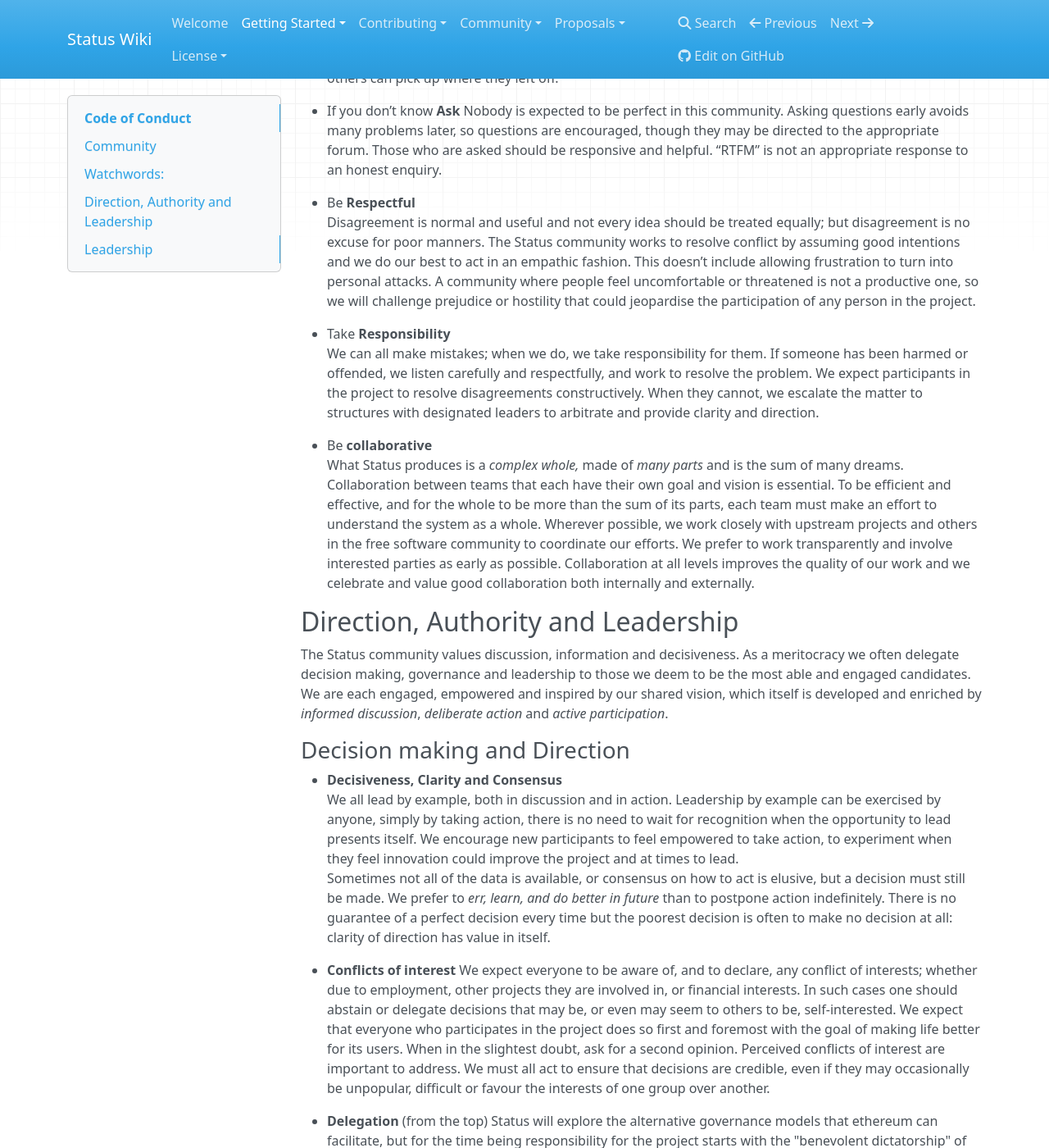
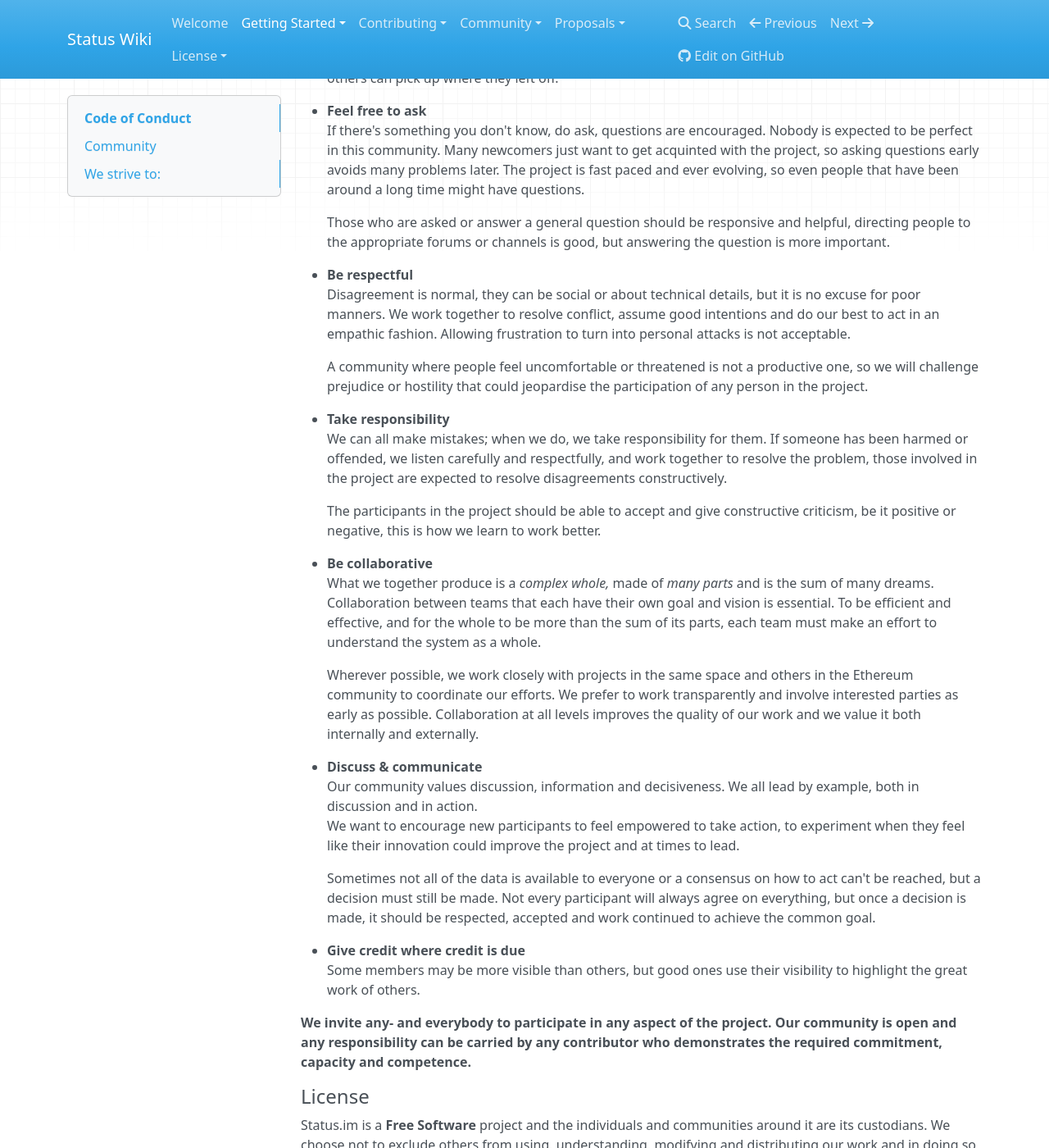
Before and after one commit to status-im/wiki.status.im, an MkDocs documentation site: the page built from docs/getting-started/code-of-conduct.md, in a window 1280 px wide and 1400 px high, scrolled down 936 px. Shown: the whole window at 82% size. Built offline with MkDocs 1.6.1, drawn with Linux system fonts in a browser that asks for light colours; nearby versions of some CDN libraries; old or Windows-style settings are respelled for this version of MkDocs; some of the changed text lies outside the part shown.

Commit message:
Shorten code-of-conduct.md

```diff
--- a/docs/getting-started/code-of-conduct.md
+++ b/docs/getting-started/code-of-conduct.md
@@ -1,93 +1,62 @@
 # Code of Conduct
 
-This page outlines how you should govern yourself when participating in the Status community. For more practical tips and suggestions please refer to [how to grow our Community](../community/how-to-grow-our-community.md).
+This page outlines how you should govern yourself when participating in the Status community. For more practical tips and suggestions on how to help the project and contribute, please refer to either of these guides, [How to grow our Community](../community/how-to-grow-our-community.md) or [Introduction for developers](../docs/contributing/development/introduction.md).
 
-This document is not a rulebook, and is neither exhaustive nor complete. The Code of Conduct serves to distil our common understanding that we are all responsible for maintaining and developing this shared environment and it’s culture of productive, collaborative, social responsibility. We expect community members to follow the spirit as much as the letter of this documentation in there dealings in the Status community.
+The Code of Conduct serves to establish guidelines on how to conduct your behaviour. We are all responsible for maintaining and developing this shared environment.
+We want to have a common productive, collaborative and socially responsible space. We hope that all our community members share our views and nurture this spirit and culture in their dealings with the Status community.
 
 
 ## Community
-Status is about earning and showing respect for one another: the word itself captures the spirit of social esteem in a human community.
+Status is about showing respect and humanity for one another: the word itself captures the spirit of social esteem in a human community.
 
-The Status developer community is a productive and agile place, that can welcome new ideas in a complex field. We wish to improve every process every year, and foster collaboration between groups with very different needs, interests and skills.
+We want to grow a productive and agile place that can welcome new ideas in a complex field. We wish to improve every process in every development cycle and foster collaboration between groups with very different needs, interests and skills.
 
-We gain strength from diversity, and actively seek participation from those who enhance it. This code of conduct exists to ensure that diverse groups collaborate to mutual advantage and enjoyment.
+We gain strength from diversity, and actively seek participation from those who enhance it. This Code of Conduct exists to ensure that diverse groups collaborate to mutual advantage and enjoyment.
 
-The Code of Conduct governs how we behave both in public and in private whenever the project or community will be effected by our actions. We expect it to be honoured by everyone who represents the project officially or informally, claims affiliation with the project, or participates directly.
+This Code of Conduct governs how we behave in public or in private whenever the project will be judged by our actions. We expect it to be honoured by everyone who represents the project officially or informally, claims affiliation with the project, or participates directly.
 
 
-##Watchwords:
-We strive to be collaborative, considerate, respectful and responsible. Below you will find some of the core watchwords that keep the Status community strong.
+## We strive to:
 
 - **Reciprocate**
-Nothing is more important than to show appreciation for every and anyone’s contributions, big or small. We show reciprocation by saying thank-you, contributing ourselves or paying it forward.
+Nothing is more important than to show appreciation for every and anyones contributions, no matter if big or small. We show reciprocation by saying thank-you, contributing ourselves or paying it forward.
 
-- Be **Considerate**
+- **Be considerate**
 Our work will be used by other people, and we in turn depend on the work of others. Any decision we take will affect users and colleagues, and we should consider them when making decisions.
-When somebody leaves or disengages from the project, we ask that they do so in a way that minimises disruption to the project. They should tell people they are leaving and take the proper steps to ensure that others can pick up where they left off.
 
-- If you don’t know **Ask**
-Nobody is expected to be perfect in this community. Asking questions early avoids many problems later, so questions are encouraged, though they may be directed to the appropriate forum. Those who are asked should be responsive and helpful.  “RTFM” is not an appropriate response to an honest enquiry.
+	When somebody leaves or disengages from the project, we ask that they do so in a way that minimises disruption to the project. They should tell people they are leaving and take the proper steps to ensure that others can pick up where they left off.
 
-- Be **Respectful**
-Disagreement is normal and useful and not every idea should be treated equally; but disagreement is no excuse for poor manners. The Status community works to resolve conflict by assuming good intentions and we do our best to act in an empathic fashion. This doesn’t include allowing frustration to turn into personal attacks. A community where people feel uncomfortable or threatened is not a productive one, so we will challenge prejudice or hostility that could jeopardise the participation of any person in the project.
+- **Feel free to ask**
+If there's something you don't know, do ask, questions are encouraged. Nobody is expected to be perfect in this community. Many newcomers just want to get acquinted with the project, so asking questions early avoids many problems later. The project is fast paced and ever evolving, so even people that have been around a long time might have questions.
 
-- Take **Responsibility**
-We can all make mistakes; when we do, we take responsibility for them. If someone has been harmed or offended, we listen carefully and respectfully, and work to resolve the problem.
-We expect participants in the project to resolve disagreements constructively. When they cannot, we escalate the matter to structures with designated leaders to arbitrate and provide clarity and direction.
+	Those who are asked or answer a general question should be responsive and helpful, directing people to the appropriate forums or channels is good, but answering the question is more important.
 
-- Be **collaborative**
-What Status produces is a *complex whole,* made of *many parts* and is the sum of many dreams. Collaboration between teams that each have their own goal and vision is essential.  To be efficient and effective, and for the whole to be more than the sum of its parts, each team must make an effort to understand the system as a whole.
-Wherever possible, we work closely with upstream projects and others in the free software community to coordinate our efforts. We prefer to work transparently and involve interested parties as early as possible. Collaboration at all levels improves the quality of our work and we celebrate and value good collaboration both internally and externally.
+- **Be respectful**
+Disagreement is normal, they can be social or about technical details, but it is no excuse for poor manners. We work together to resolve conflict, assume good intentions and do our best to act in an empathic fashion. Allowing frustration to turn into personal attacks is not acceptable.
 
+	A community where people feel uncomfortable or threatened is not a productive one, so we will challenge prejudice or hostility that could jeopardise the participation of any person in the project.
 
+- **Take responsibility**
+We can all make mistakes; when we do, we take responsibility for them. If someone has been harmed or offended, we listen carefully and respectfully, and work together to resolve the problem, those involved in the project are expected to resolve disagreements constructively.
 
+	The participants in the project should be able to accept and give constructive criticism, be it positive or negative, this is how we learn to work better.
 
-## Direction, Authority and Leadership
-The Status community values discussion, information and decisiveness.  As a meritocracy we often delegate decision making, governance and leadership to those we deem to be the most able and engaged candidates.  We are each engaged, empowered and inspired by our shared vision, which itself is developed and enriched by *informed discussion*, *deliberate action* and *active participation*.
+- **Be collaborative**
+What we together produce is a *complex whole,* made of *many parts* and is the sum of many dreams. Collaboration between teams that each have their own goal and vision is essential. To be efficient and effective, and for the whole to be more than the sum of its parts, each team must make an effort to understand the system as a whole.
 
+	Wherever possible, we work closely with projects in the same space and others in the Ethereum community to coordinate our efforts. We prefer to work transparently and involve interested parties as early as possible.   Collaboration at all levels improves the quality of our work and we value it both internally and externally.
 
-### Decision making and Direction
+- **Discuss & communicate**
+Our community values discussion, information and decisiveness. We all lead by example, both in discussion and in action.
+We want to encourage new participants to feel empowered to take action, to experiment when they feel like their innovation could improve the project and at times to lead.
 
-- **Decisiveness, Clarity and Consensus**
-We all lead by example, both in discussion and in action. Leadership by example can be exercised by anyone, simply by taking action, there is no need to wait for recognition when the opportunity to lead presents itself. We encourage new participants to feel empowered to take action, to experiment when they feel innovation could improve the project and at times to lead.
-Sometimes not all of the data is available, or consensus on how to act is elusive, but a decision must still be made.  We prefer to *err, learn, and do better in future* than to postpone action indefinitely.  There is no guarantee of a perfect decision every time but the poorest decision is often to make no decision at all: clarity of direction has value in itself.
+	Sometimes not all of the data is available to everyone or a consensus on how to act can't be reached, but a decision must still be made. Not every participant will always agree on everything, but once a decision is made, it should be respected, accepted and work continued to achieve the common goal.
 
-- **Conflicts of interest**
-We expect everyone to be aware of, and to declare, any conflict of interests; whether due to employment, other projects they are involved in, or financial interests.  In such cases one should abstain or delegate decisions that may be, or even may seem to others to be, self-interested. We expect that everyone who participates in the project does so  first and foremost with the goal of making life better for its users.
-When in the slightest doubt, ask for a second opinion. Perceived conflicts of interest are important to address.  We must all act to ensure that decisions are credible, even if they may occasionally be unpopular, difficult or favour the interests of one group over another.
+- **Give credit where credit is due**
+Some members may be more visible than others, but good ones use their visibility to highlight the great work of others.
 
-- **Delegation** (from the top)
-Status will explore the alternative governance models that ethereum can facilitate, but for the time being responsibility for the project starts with the "benevolent dictatorship" of it’s founders, who delegate specific responsibilities and the corresponding authority to a series of teams, councils and individuals, starting with the Community Council ("CC"). That Council, or its delegated representative, will guide development and arbitrate any development dispute.
-Nominations to the boards and councils are at the discretion of the Community Council, however the Community Council welcomes and will seek the input of the wider community before confirming appointments.
+**We invite any- and everybody to participate in any aspect of the project. Our community is open and any responsibility can be carried by any contributor who demonstrates the required commitment, capacity and competence.**
 
-- **Disagreements**
-Disagreements, both social and technical, are normal, but we do not allow them to persist and fester specially if they may leave others uncertain of the agreed direction.  We recognise that the project as a whole works better when we trust the teams closest to a problem to make the decision for the community. If we learn of a decision that we disagree with, we can engage the relevant team to find common ground, and failing that, we have a governance structure that can review the decision. Ultimately, if a decision has been taken by the people responsible for it, and is supported by the project governance, it will stand. None of us expects to agree with every decision, and as a group we highly value the willingness to stand by the project and help it deliver, even on the occasions when we ourselves may prefer a different route.
-
-### Authority
-- **Delegation is not Abdication,**
-No matter who has been assigned a task, taken on a role or been offered or assumed responsibility - we all hold one another to account. The English word Status is a social concept and the Status.im development and user community is the result of our active social responsibility.
-
-- **Decent**
-Status is not the same a *rank* and if the decisions, direction or actions of those who have been empowered with ‘authority’ is deemed destructive to the community the community as a whole shall prevail.
-
-- **Open meritocracy**
-We invite anybody, from any company, to participate in any aspect of the project. Our community is open, and any responsibility can be carried by any contributor who demonstrates the required commitment, capacity and competence.
-
-
-##Leadership
-"A virtuoso is judged by their actions; a leader is judged by the actions of their team." A leader knows when to act and when to step back. They know when to delegate work, and when to take it upon themselves.
-Leadership and authority are neither a *right*, a *rank* nor a *title*; but are a *privilege*, a *responsibility* and a *mandate*. A leader will only retain their ‘authority’ as long as they retain the support of those who delegated that authority to them.  A leader's foremost goal is the success of their team and thus the project as a whole.
-
-
-
-- **Credit**
-A good leader does not seek the limelight, but celebrates team members for the work they do. ‘Leaders’ may be more visible than members of the team but good ones use their visibility to highlight the great work of others.
-
-- **Teamwork**
-As a project we gather opinions, data and commitments from concerned parties **before** taking action. We expect leaders to help teams come to their decisions in a reasonable time, to seek guidance or be willing to take the decision themselves when consensus is lacking, and to take responsibility for the implementation of decisions.
-
-- **Courage and considerateness**
-Occasionally decisions may not be widely understood, have full consensus or even be popular. We value the courage to take such decisions, because they enable the project as a whole to move forward faster than we could if we required complete consensus. Nevertheless, boldness demands considerateness; take bold decisions, but do so mindful of the challenges they present for others. We equally value work to soften the impact of those decisions on those who do not agree. Communicating changes and their reasoning **clearly** and **early** is as important as the implementation of the changes themselves.
 
 
 ####License
```
